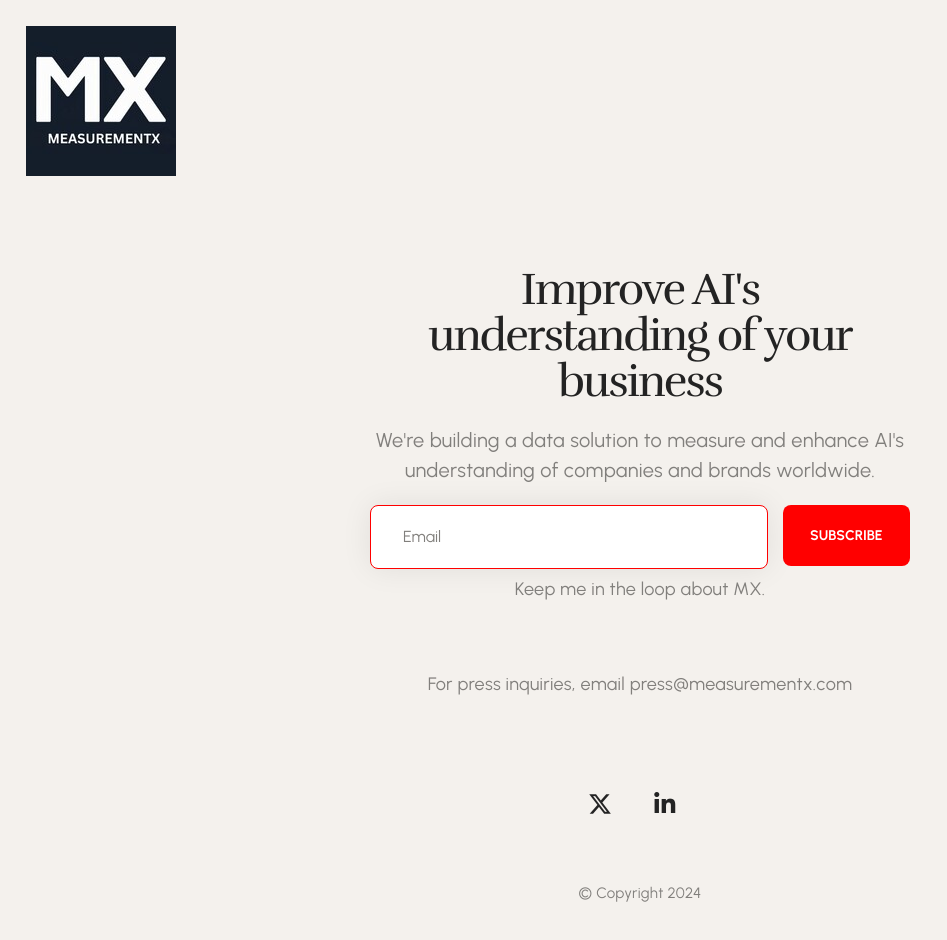
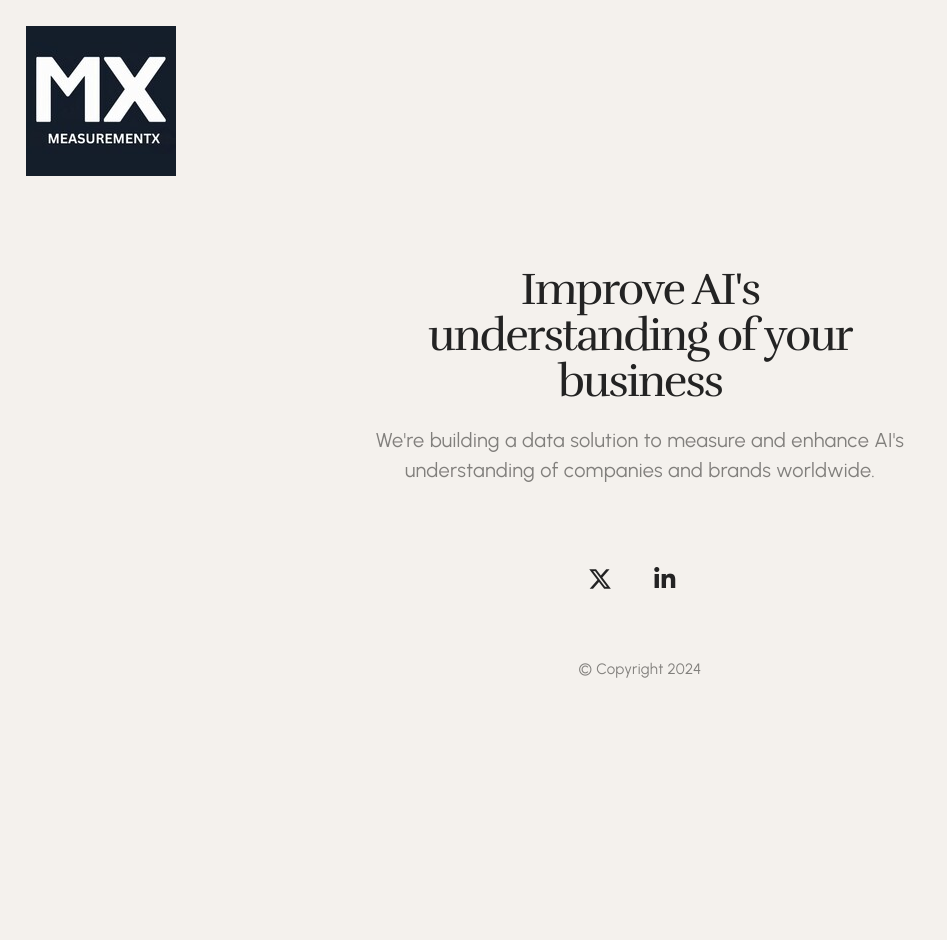
Before and after one commit to aisonym/measurementx, a plain HTML site: page index.html in a window 1280 px wide. Shown: the top 940 px of the page, without its empty margins (0-947 px from the left). After the commit the page ends 826 px from the top, so only its background shows below. Drawn offline with Linux system fonts and the light colour scheme.

Commit message:
Update index.html

```diff
--- a/index.html
+++ b/index.html
@@ -67,20 +67,20 @@
                         <!--    </form>-->
                         <!--</div>-->
 
-                        <div class="row mb-1">
-                                    <div class="col-lg-9 col-md-9 col-8 ">
-                                        <input class="input-large bg-white border-color-transparent1 box-shadow-extra-large form-control required" type="email" name="email" placeholder="Email" />
-                                    </div>
-                                    <div class="col-lg-3 col-md-3 col-4 " style="padding-left:0px">
-                                        <button class="btn btn-large btn-za text-dark-gray ls-0px left-icon submit text-uppercase fw-700 w-100" aria-label="submit">
-                                            <!--<i class="icon feather icon-feather-mail icon-small text-base-color"></i>-->
-                                            <span>Subscribe</span>
-                                        </button>
-                                    </div>
-                                </div>
-                            <p class="fs-18">Keep me in the loop about MX.</p>
-                    </div>
-                </div>
+             <!--            <div class="row mb-1">
+             <!--                          <div class="col-lg-9 col-md-9 col-8 ">
+             <!--                              <input class="input-large bg-white border-color-transparent1 box-shadow-extra-large form-control required" type="email" name="email" placeholder="Email" />
+            <!--                         </div>
+             <!--                          <div class="col-lg-3 col-md-3 col-4 " style="padding-left:0px">
+              <!--                             <button class="btn btn-large btn-za text-dark-gray ls-0px left-icon submit text-uppercase fw-700 w-100" aria-label="submit">
+               <!--                                <!--<i class="icon feather icon-feather-mail icon-small text-base-color"></i>-->
+               <!--                                <span>Subscribe</span>
+                <!--                           </button>
+                  <!--                     </div>
+                   <!--                </div>
+                  <!--             <p class="fs-18">Keep me in the loop about MX.</p>
+             <!--          </div>
+            <!--       </div>
 
 
                 <div class="row align-items-center justify-content-center mb-5">
```
